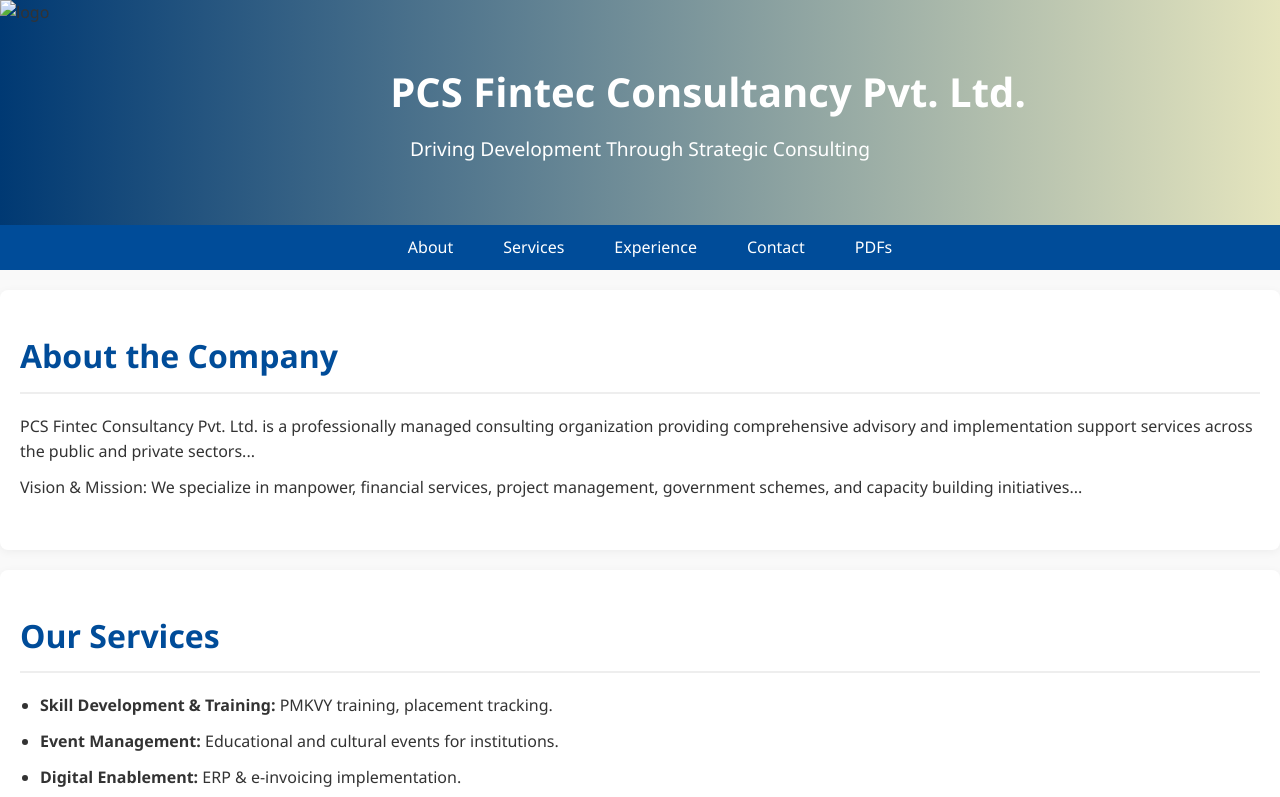
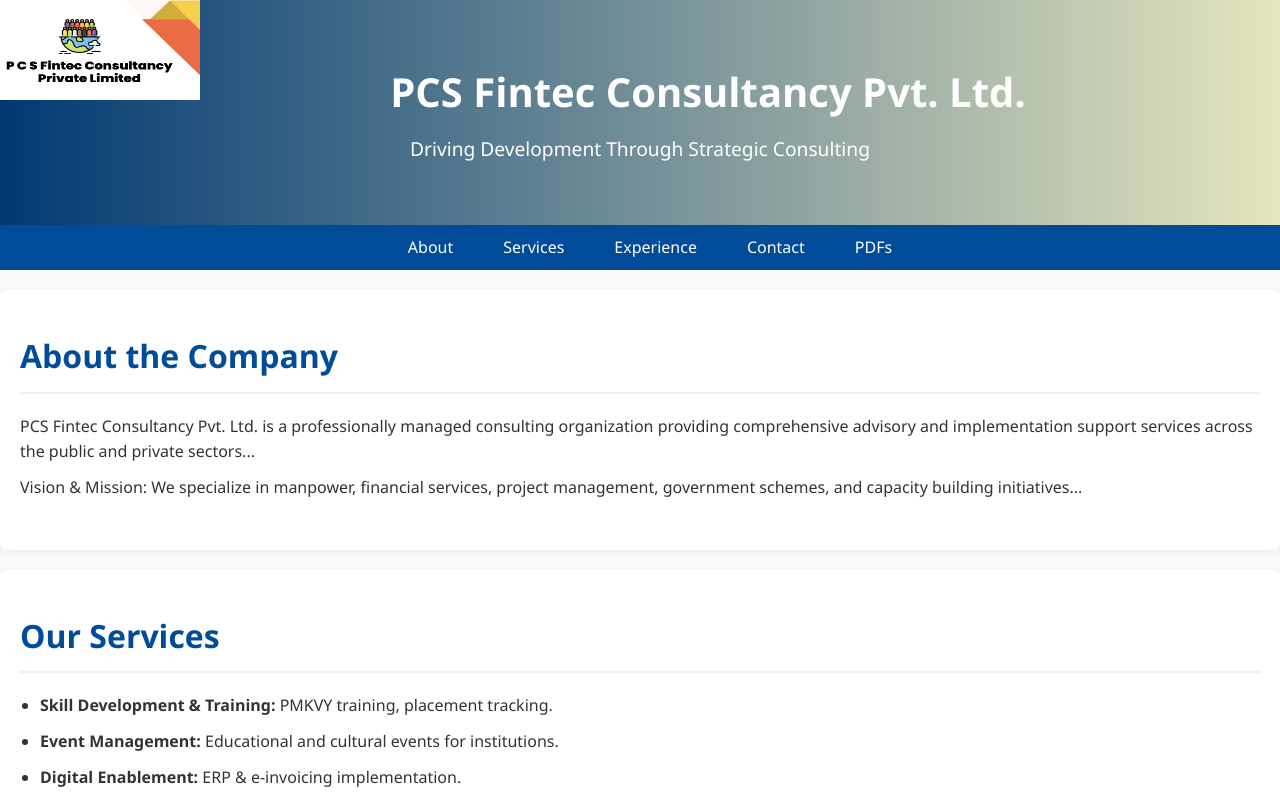
Before and after one commit to Lakshit1031/demo, a plain HTML site: page index.html in a window 1280 px wide. Shown: the top 797 px of the page. Drawn offline with Linux system fonts and the light colour scheme.

Commit message:
Update index.html

```diff
--- a/index.html
+++ b/index.html
@@ -5,7 +5,7 @@
   <meta name="viewport" content="width=device-width, initial-scale=1">
   <title>PCS Fintec Consultancy Pvt. Ltd.</title>
   <link rel="stylesheet" href="style2.css">
-  <img style="float: left;" src = "/Screenshot 2025-06-25 at 6.31.50 PM.jpg" alt = "logo" height = 100px width = 200px >
+  <img style="float: left;" src = "/logo.jpg" alt = "logo" height = 100px width = 200px >
 </head>
 <body>
   <header>
```
